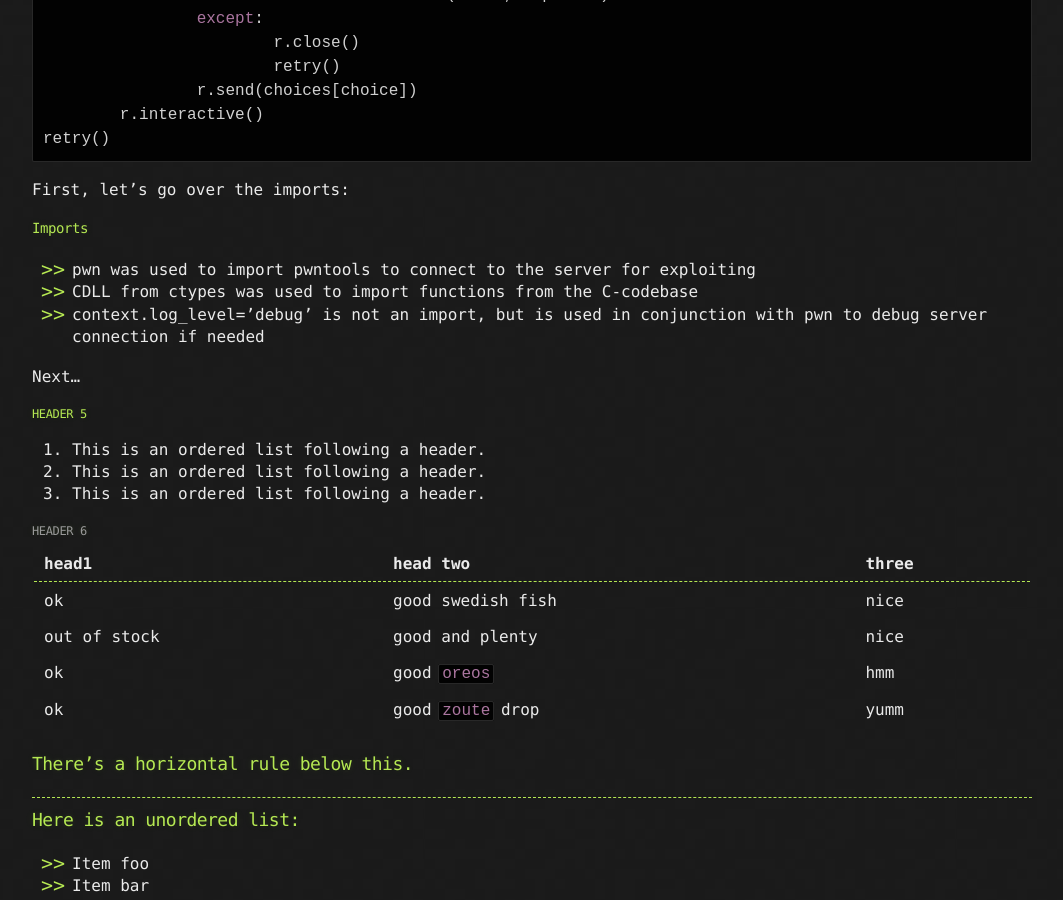
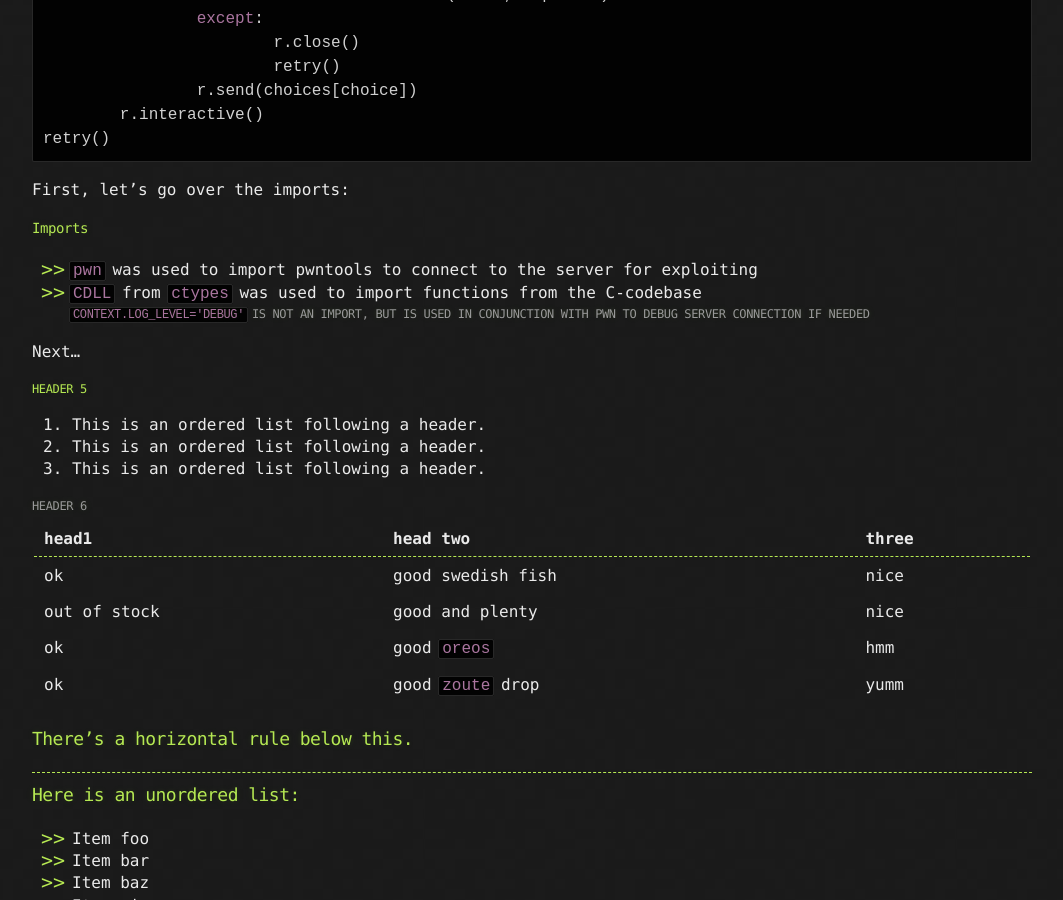
Before and after one commit to Txnn3r/Txnn3r.github.io, a Jekyll site: the page built from _posts/2023-03-23-HTB-Janken.md, in a window 1280 px wide and 900 px high, scrolled down 5244 px. Shown: the whole window, without its empty margins (108-1171 px from the left). Built offline with Jekyll 4.4.1, drawn with Linux system fonts in a browser that asks for light colours; part of the change alters nothing that is shown; some of the changed text lies outside the part shown.

```diff
--- a/_posts/2023-03-23-HTB-Janken.md
+++ b/_posts/2023-03-23-HTB-Janken.md
@@ -72,7 +72,7 @@ Let's try viewing the main function in Ghidra and see if we can figure out what
 
 Typing `main` into the Filter bar we can see 2 functions returned, double clicking on the one named `main` will bring up Ghidra's attempt to decompile the main function.
 
-###### [](#Note)Note: It is important to note that the Ghidra Decompiler may not always be 100% correct, make sure to consult your assembly code to verify!
+###### [](#Note1)It is important to note that the Ghidra Decompiler may not always be 100% correct, make sure to consult your assembly code to verify!
 
 From the `Decompile: main` tab, we can see lots of different variables and functions, but the one that I took notice of almost immediatly was `game()`. We can see that it is inside a loop that itterates by 1 and ends at 100, so this is likely our "100 rounds"!
 
@@ -135,9 +135,9 @@ First, let's go over the imports:
 
 #### [](#imports)Imports
 
-*   pwn was used to import pwntools to connect to the server for exploiting
-*   CDLL from ctypes was used to import functions from the C-codebase
-*   context.log_level='debug' is not an import, but is used in conjunction with pwn to debug server connection if needed
+*   `pwn` was used to import pwntools to connect to the server for exploiting
+*   `CDLL` from `ctypes` was used to import functions from the C-codebase
+###### [](#Note2)`context.log_level='debug'` is not an import, but is used in conjunction with pwn to debug server connection if needed
 
 Next...
 
```
